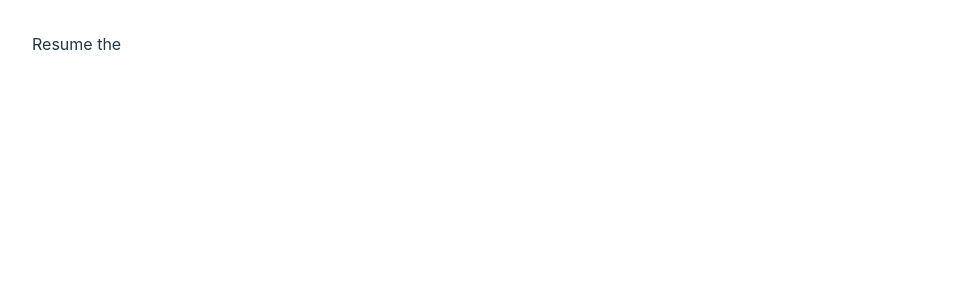
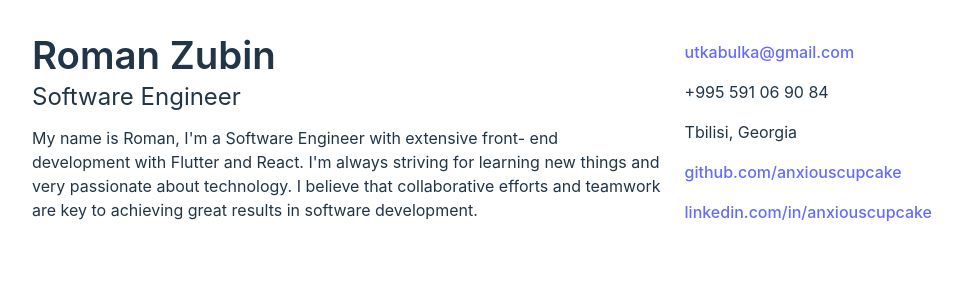
Before and after one commit to anxiouscupcake/anxiouscupcake.github.io, a React (Vite) app: page / in a window 1280 px wide. Shown: the top 300 px of the page, without its empty margins (158-1121 px from the left). Built offline with nearby package versions, Linux system fonts and the light colour scheme.

Commit message:
add resume header

```diff
--- a/src/Constants.tsx
+++ b/src/Constants.tsx
@@ -1,5 +1,14 @@
+export const NAME = 'Nicole'
+export const LEGAL_NAME = 'Roman'
+export const SURNAME = 'Zubin'
+
+export const EMAIL = 'utkabulka@gmail.com'
+export const PHONE_NUMBER = '+995 591 06 90 84'
+export const LOCATION = 'Tbilisi, Georgia'
+export const LINK_LINKEDIN = 'linkedin.com/in/anxiouscupcake'
+export const LINK_GITHUB = 'github.com/anxiouscupcake'
+
+export const PATH_CONTACTS = 'contacts'
 export const PATH_RESUME = 'resume'
-export const PATH_CONTACTS = 'contacts'
-
 export const PATH_PORTFOLIO = 'portfolio'
 export const PATH_BLOCKY_PARKOUR = 'blocky_parkour'
--- a/src/index.css
+++ b/src/index.css
@@ -30,9 +30,19 @@ body {
 }
 
 h1 {
-  font-size: 3.2em;
+  margin: 0;
+  font-size: 2.4em;
+  font-weight: 600;
   line-height: 1.1;
 }
+
+h2 {
+  margin: 0;
+  font-size: 1.5em;
+  font-weight: 400;
+  line-height: 1.1;
+}
+
 
 button {
   border-radius: 8px;
--- a/src/pages/resume/ResumePage.tsx
+++ b/src/pages/resume/ResumePage.tsx
@@ -1,7 +1,53 @@
+import '../../styles/Resume.css'
+import {
+  EMAIL,
+  LEGAL_NAME,
+  LINK_GITHUB,
+  LINK_LINKEDIN,
+  LOCATION,
+  NAME,
+  PHONE_NUMBER,
+  SURNAME,
+} from '../../Constants'
+
 function ResumePage() {
+  let useLegalName = true
+
   return (
-    <div>Resume the</div>
+    <div className='resume'>
+      <div className='header'>
+        <div className='summary-block'>
+          <h1>{getFullName(useLegalName)}</h1>
+          <h2>Software Engineer</h2>
+          <p>
+            My name is {useLegalName ? LEGAL_NAME : NAME}, I'm a Software
+            Engineer with extensive front- end development with Flutter and
+            React. I'm always striving for learning new things and very
+            passionate about technology. I believe that collaborative efforts
+            and teamwork are key to achieving great results in software
+            development.
+          </p>
+        </div>
+        <div>
+          <p>
+            <a href={`mailto:${EMAIL}`}>{EMAIL}</a>
+          </p>
+          <p>{PHONE_NUMBER}</p>
+          <p>{LOCATION}</p>
+          <p>
+            <a href={`https://${LINK_GITHUB}`}>{LINK_GITHUB}</a>
+          </p>
+          <p>
+            <a href={`https://${LINK_LINKEDIN}`}>{LINK_LINKEDIN}</a>
+          </p>
+        </div>
+      </div>
+    </div>
   )
 }
 
-export default ResumePage;
+function getFullName(isLegalName: boolean): string {
+  return isLegalName ? `${LEGAL_NAME} ${SURNAME}` : `${NAME} ${SURNAME}a`
+}
+
+export default ResumePage
--- a/src/styles/CenteredHeader.css
+++ b/src/styles/CenteredHeader.css
@@ -4,6 +4,3 @@
   align-items: center;
   justify-content: center;
 }
-
-h1 {
-}
--- a/src/styles/Nav.css
+++ b/src/styles/Nav.css
@@ -1,11 +1,9 @@
 .nav {
   display: flex;
-  gap: 32px;
   flex-direction: row;
   justify-content: center;
+  gap: 32px;
   margin-bottom: 32px;
 }
 
-.navLink {
-
-}
+.navLink {}
--- /dev/null
+++ b/src/styles/Resume.css
@@ -0,0 +1,16 @@
+.header {
+  display: flex;
+  flex-direction: row;
+  align-items: center;
+  gap: 24px;
+}
+
+.summary-block {
+  display: flex;
+  flex-direction: column;
+  gap: 8px;
+}
+
+p {
+  margin-top: 8px;
+}
```
